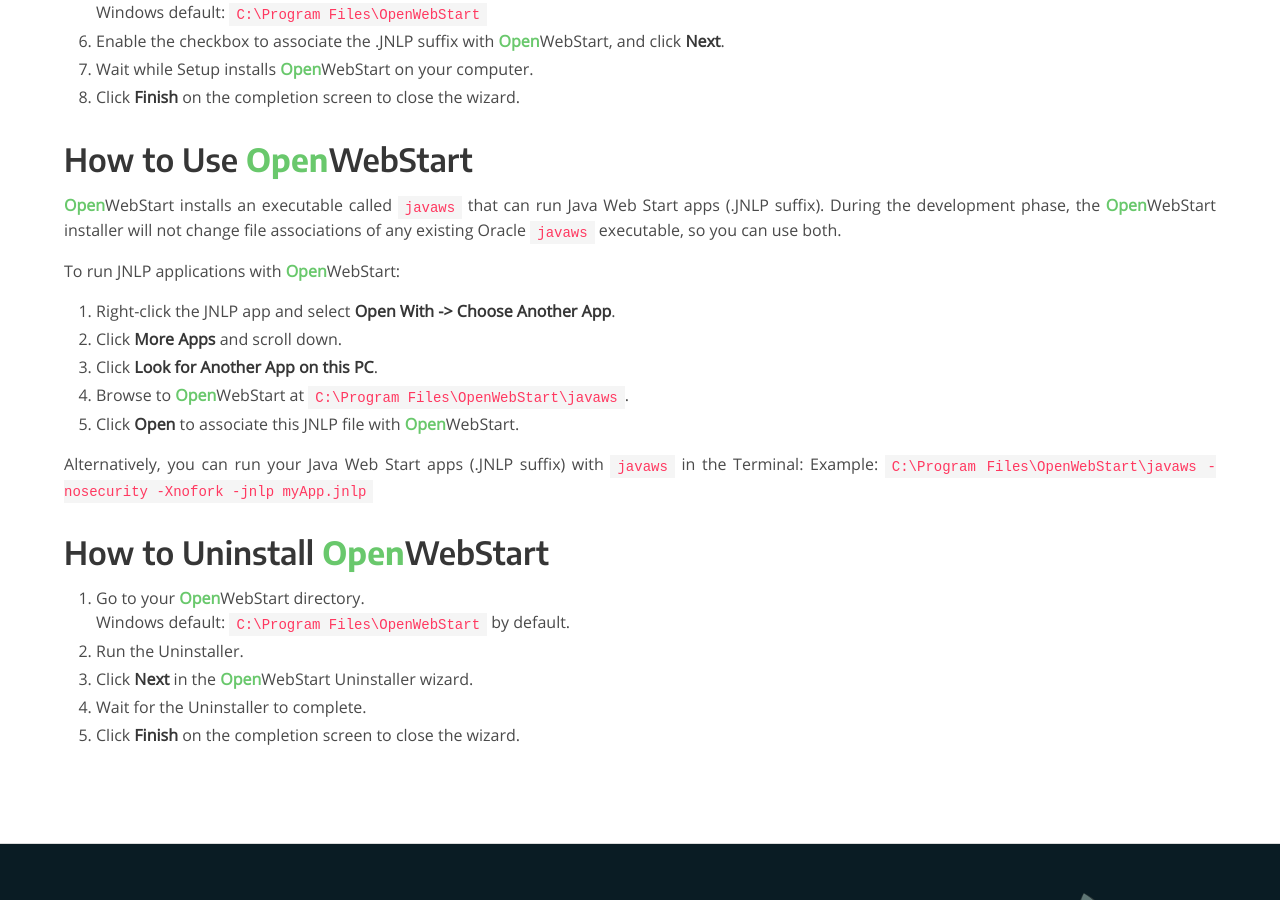
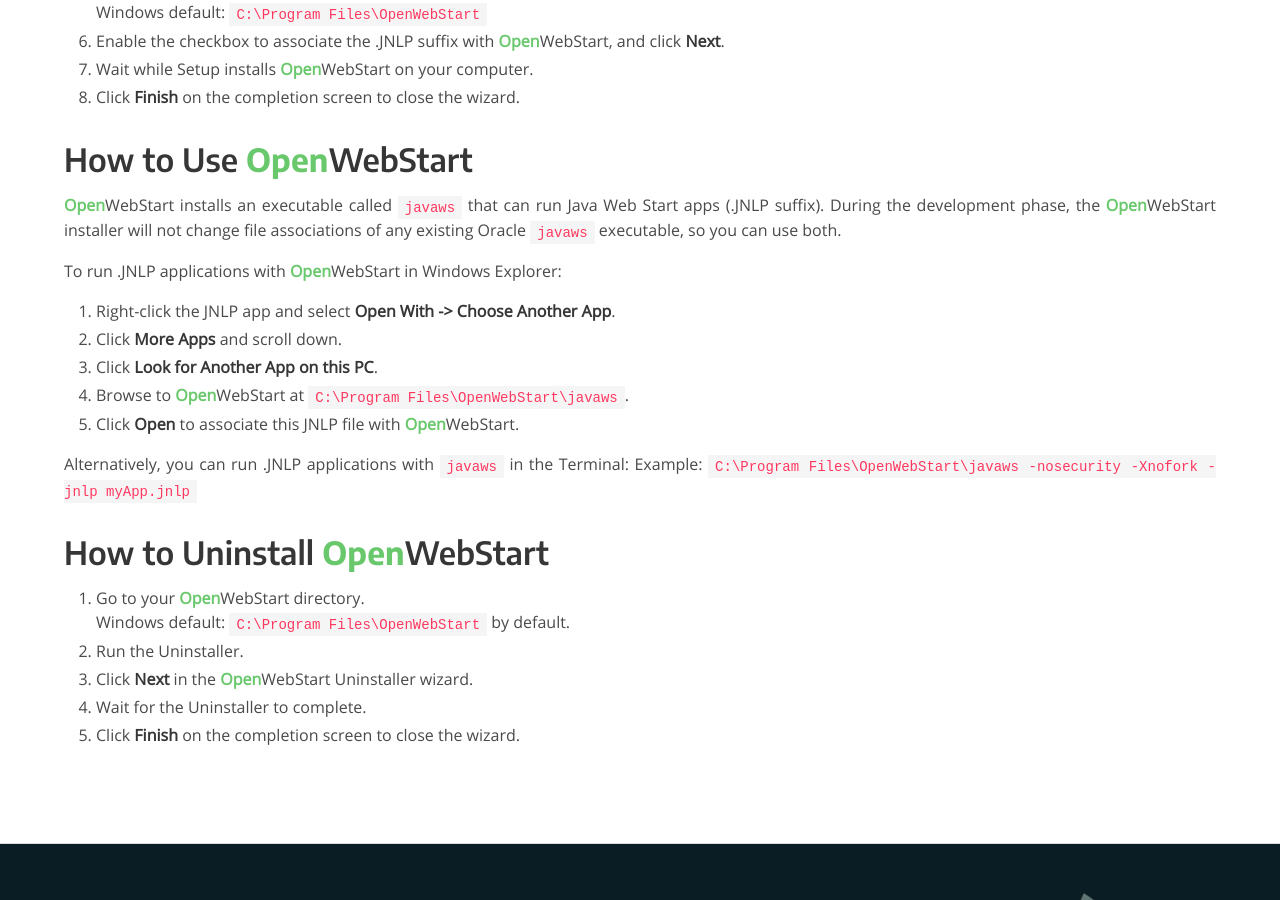
Before and after one commit to karakun/openwebstart-page, a Jekyll site: the page built from installation.md, in a window 1280 px wide and 900 px high, scrolled down 860 px. Built offline with Jekyll 4.4.1, drawn with Linux system fonts in a browser that asks for light colours; comment, search, counter and statistics services are not loaded.

Commit message:
Formatierung

```diff
--- a/installation.md
+++ b/installation.md
@@ -30,7 +30,7 @@
 
 <span class="my-karakun">Open</span>WebStart installs an executable called `javaws` that can run Java Web Start apps (.JNLP suffix). During the development phase, the <span class="my-karakun">Open</span>WebStart installer will not change file associations of any existing Oracle `javaws` executable, so you can use both.
 
-To run JNLP applications with <span class="my-karakun">Open</span>WebStart:
+To run .JNLP applications with <span class="my-karakun">Open</span>WebStart in Windows Explorer:
 
 1. Right-click the JNLP app and select **Open With -&gt; Choose Another App**.
 1. Click **More Apps** and scroll down.
@@ -38,7 +38,7 @@
 1. Browse to <span class="my-karakun">Open</span>WebStart at `C:\Program Files\OpenWebStart\javaws`.
 1. Click **Open** to associate this JNLP file with <span class="my-karakun">Open</span>WebStart.
 
-Alternatively, you can run your Java Web Start apps (.JNLP suffix) with `javaws` in the Terminal:
+Alternatively, you can run .JNLP applications with `javaws` in the Terminal:
 Example: `C:\Program Files\OpenWebStart\javaws -nosecurity -Xnofork -jnlp myApp.jnlp`
 
 # How to Uninstall <span class="my-karakun">Open</span>WebStart
```
